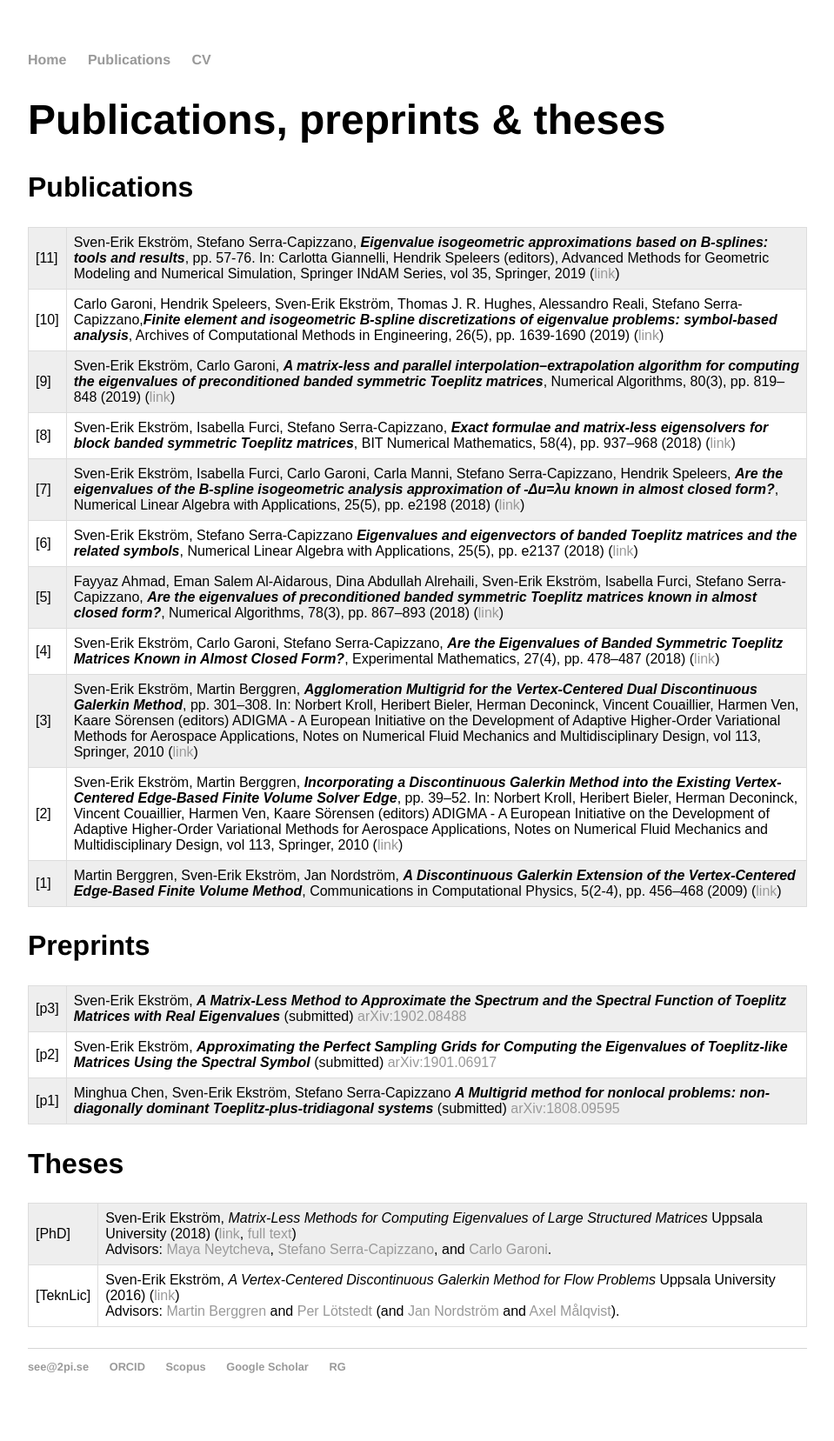
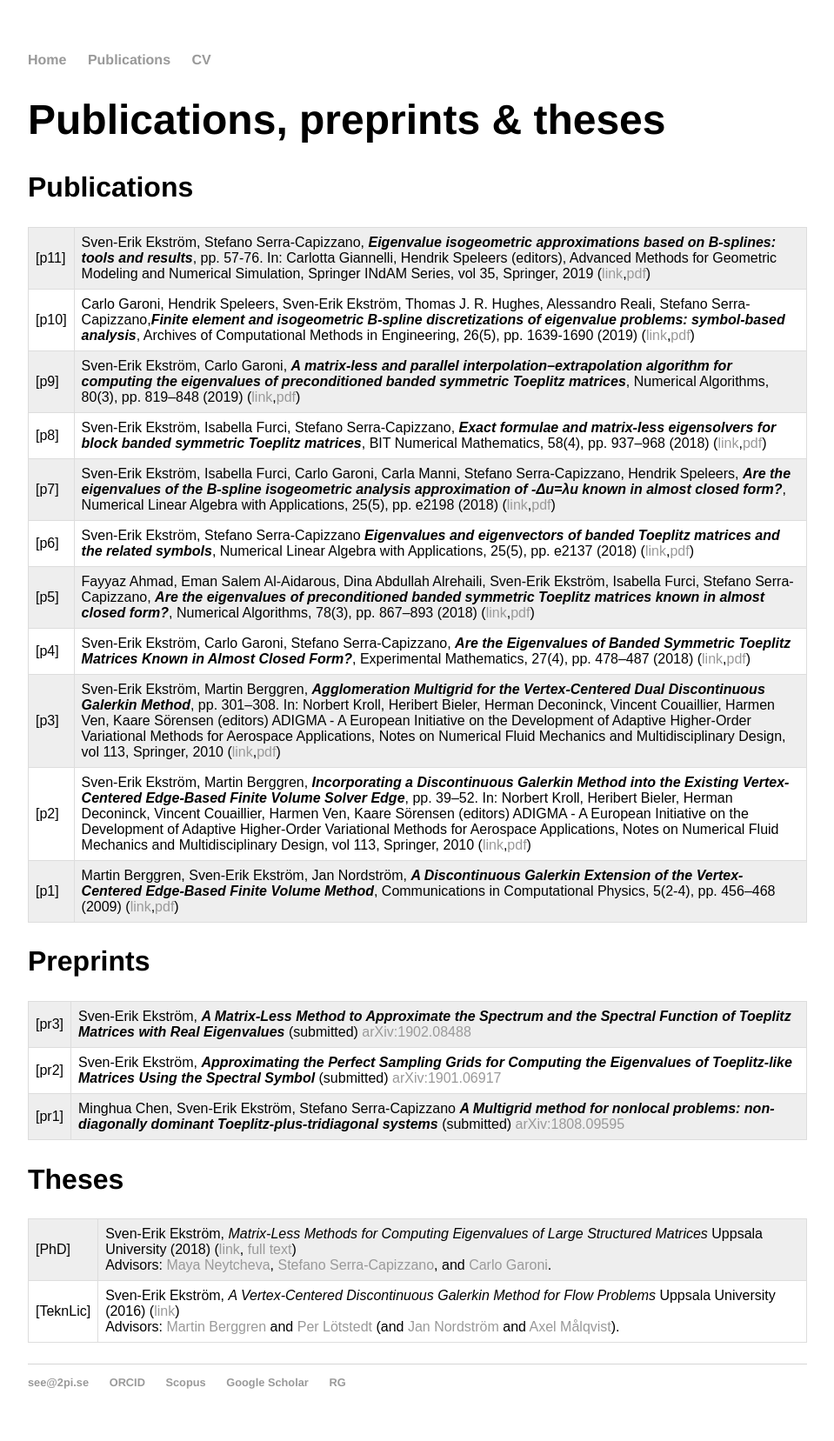
Before and after one commit to sverek/sverek.github.io, a Jekyll site: the page built from publications/index.html, in a window 1280 px wide. Shown: the whole page at 87% size, without its empty margins (160-1119 px from the left). Built offline with Jekyll 4.4.1, drawn with Linux system fonts in a browser that asks for light colours.

Commit message:
added articles

```diff
--- a/publications/index.html
+++ b/publications/index.html
@@ -26,60 +26,60 @@ tr:nth-child(odd) {
 		<h2>Publications</h2>
 		<table>
 		<tr>
-  			<td>[11]</td>
+  			<td>[p11]</td>
   			<td>Sven-Erik Ekström, Stefano Serra-Capizzano, <i><b>Eigenvalue isogeometric approximations based on B-splines: tools and results</b></i>, pp. 57-76. In: Carlotta Giannelli, Hendrik Speleers (editors), Advanced Methods for Geometric Modeling and Numerical Simulation, Springer INdAM Series, vol 35, Springer, 2019 (<a href="https://doi.org/10.1007/978-3-030-27331-6_4
-">link</a>)
+">link</a>,<a href="/publications/pdf/p11.pdf">pdf</a>)
   			</td>
   		</tr>
 		<tr>
-  			<td>[10]</td>
-  			<td>Carlo Garoni, Hendrik Speleers, Sven-Erik Ekström, Thomas J. R. Hughes, Alessandro Reali, Stefano Serra-Capizzano,<i><b>Finite element and isogeometric B-spline discretizations of eigenvalue problems: symbol-based analysis</b></i>, Archives of Computational Methods in Engineering, 26(5), pp. 1639-1690 (2019) (<a href="https://doi.org/10.1007/s11831-018-9295-y">link</a>)
+  			<td>[p10]</td>
+  			<td>Carlo Garoni, Hendrik Speleers, Sven-Erik Ekström, Thomas J. R. Hughes, Alessandro Reali, Stefano Serra-Capizzano,<i><b>Finite element and isogeometric B-spline discretizations of eigenvalue problems: symbol-based analysis</b></i>, Archives of Computational Methods in Engineering, 26(5), pp. 1639-1690 (2019) (<a href="https://doi.org/10.1007/s11831-018-9295-y">link</a>,<a href="/publications/pdf/p10.pdf">pdf</a>)
   			</td>
   		</tr>
 		<tr>
-  			<td>[9]</td>
-  			<td>Sven-Erik Ekström, Carlo Garoni, <i><b>A matrix-less and parallel interpolation–extrapolation algorithm for computing the eigenvalues of preconditioned banded symmetric Toeplitz matrices</b></i>, Numerical Algorithms, 80(3), pp. 819–848 (2019) (<a href="https://doi.org/10.1007/s11075-018-0508-0">link</a>)
+  			<td>[p9]</td>
+  			<td>Sven-Erik Ekström, Carlo Garoni, <i><b>A matrix-less and parallel interpolation–extrapolation algorithm for computing the eigenvalues of preconditioned banded symmetric Toeplitz matrices</b></i>, Numerical Algorithms, 80(3), pp. 819–848 (2019) (<a href="https://doi.org/10.1007/s11075-018-0508-0">link</a>,<a href="/publications/pdf/p9.pdf">pdf</a>)
   			</td>
   		</tr>
 		<tr>
-  			<td>[8]</td>
-  			<td>Sven-Erik Ekström, Isabella Furci, Stefano Serra-Capizzano, <i><b>Exact formulae and matrix-less eigensolvers for block banded symmetric Toeplitz matrices</b></i>, BIT Numerical Mathematics, 58(4), pp. 937–968 (2018) (<a href="https://doi.org/10.1007/s10543-018-0715-z">link</a>)
+  			<td>[p8]</td>
+  			<td>Sven-Erik Ekström, Isabella Furci, Stefano Serra-Capizzano, <i><b>Exact formulae and matrix-less eigensolvers for block banded symmetric Toeplitz matrices</b></i>, BIT Numerical Mathematics, 58(4), pp. 937–968 (2018) (<a href="https://doi.org/10.1007/s10543-018-0715-z">link</a>,<a href="/publications/pdf/p8.pdf">pdf</a>)
   			</td>
   		</tr>
 		<tr>
-  			<td>[7]</td>
-  			<td>Sven-Erik Ekström, Isabella Furci, Carlo Garoni, Carla Manni, Stefano Serra-Capizzano, Hendrik Speleers, <i><b>Are the eigenvalues of the B-spline isogeometric analysis approximation of -Δu=λu known in almost closed form?</b></i>, Numerical Linear Algebra with Applications, 25(5), pp. e2198 (2018) (<a href="https://doi.org/10.1002/nla.2198">link</a>)
+  			<td>[p7]</td>
+  			<td>Sven-Erik Ekström, Isabella Furci, Carlo Garoni, Carla Manni, Stefano Serra-Capizzano, Hendrik Speleers, <i><b>Are the eigenvalues of the B-spline isogeometric analysis approximation of -Δu=λu known in almost closed form?</b></i>, Numerical Linear Algebra with Applications, 25(5), pp. e2198 (2018) (<a href="https://doi.org/10.1002/nla.2198">link</a>,<a href="/publications/pdf/p7.pdf">pdf</a>)
   			</td>
   		</tr>
 		<tr>
-  			<td>[6]</td>
-  			<td>Sven-Erik Ekström, Stefano Serra-Capizzano <i><b>Eigenvalues and eigenvectors of banded Toeplitz matrices and the related symbols</b></i>, Numerical Linear Algebra with Applications, 25(5), pp. e2137 (2018) (<a href="https://doi.org/10.1002/nla.2137">link</a>)
+  			<td>[p6]</td>
+  			<td>Sven-Erik Ekström, Stefano Serra-Capizzano <i><b>Eigenvalues and eigenvectors of banded Toeplitz matrices and the related symbols</b></i>, Numerical Linear Algebra with Applications, 25(5), pp. e2137 (2018) (<a href="https://doi.org/10.1002/nla.2137">link</a>,<a href="/publications/pdf/p6.pdf">pdf</a>)
   			</td>
   		</tr>
 		<tr>
-  			<td>[5]</td>
-  			<td>Fayyaz Ahmad, Eman Salem Al-Aidarous, Dina Abdullah Alrehaili, Sven-Erik Ekström, Isabella Furci, Stefano Serra-Capizzano, <i><b>Are the eigenvalues of preconditioned banded symmetric Toeplitz matrices known in almost closed form?</b></i>, Numerical Algorithms, 78(3), pp. 867–893 (2018) (<a href="https://doi.org/10.1007/s11075-017-0404-z">link</a>)
+  			<td>[p5]</td>
+  			<td>Fayyaz Ahmad, Eman Salem Al-Aidarous, Dina Abdullah Alrehaili, Sven-Erik Ekström, Isabella Furci, Stefano Serra-Capizzano, <i><b>Are the eigenvalues of preconditioned banded symmetric Toeplitz matrices known in almost closed form?</b></i>, Numerical Algorithms, 78(3), pp. 867–893 (2018) (<a href="https://doi.org/10.1007/s11075-017-0404-z">link</a>,<a href="/publications/pdf/p5.pdf">pdf</a>)
   			</td>
   		</tr>
   		<tr>
-  			<td>[4]</td>
-  			<td>Sven-Erik Ekström, Carlo Garoni, Stefano Serra-Capizzano, <i><b>Are the Eigenvalues of Banded Symmetric Toeplitz Matrices Known in Almost Closed Form?</b></i>, Experimental Mathematics, 27(4), pp. 478–487 (2018) (<a href="https://doi.org/10.1080/10586458.2017.1320241">link</a>)
+  			<td>[p4]</td>
+  			<td>Sven-Erik Ekström, Carlo Garoni, Stefano Serra-Capizzano, <i><b>Are the Eigenvalues of Banded Symmetric Toeplitz Matrices Known in Almost Closed Form?</b></i>, Experimental Mathematics, 27(4), pp. 478–487 (2018) (<a href="https://doi.org/10.1080/10586458.2017.1320241">link</a>,<a href="/publications/pdf/p4.pdf">pdf</a>)
   			</td>
   		</tr>
 		<tr>
-  			<td>[3]</td>
-  			<td>Sven-Erik Ekström, Martin Berggren, <i><b>Agglomeration Multigrid for the Vertex-Centered Dual Discontinuous Galerkin Method</b></i>, pp. 301–308. In: Norbert Kroll, Heribert Bieler, Herman Deconinck, Vincent Couaillier, Harmen Ven, Kaare Sörensen (editors) ADIGMA - A European Initiative on the Development of Adaptive Higher-Order Variational Methods for Aerospace Applications, Notes on Numerical Fluid Mechanics and Multidisciplinary Design, vol 113, Springer, 2010 (<a href="https://doi.org/10.1007/978-3-642-03707-8">link</a>)
+  			<td>[p3]</td>
+  			<td>Sven-Erik Ekström, Martin Berggren, <i><b>Agglomeration Multigrid for the Vertex-Centered Dual Discontinuous Galerkin Method</b></i>, pp. 301–308. In: Norbert Kroll, Heribert Bieler, Herman Deconinck, Vincent Couaillier, Harmen Ven, Kaare Sörensen (editors) ADIGMA - A European Initiative on the Development of Adaptive Higher-Order Variational Methods for Aerospace Applications, Notes on Numerical Fluid Mechanics and Multidisciplinary Design, vol 113, Springer, 2010 (<a href="https://doi.org/10.1007/978-3-642-03707-8_21">link</a>,<a href="/publications/pdf/p3.pdf">pdf</a>)
         </td>
   		</tr>
 		<tr>
-  			<td>[2]</td>
-  			<td>Sven-Erik Ekström, Martin Berggren, <i><b>Incorporating a Discontinuous Galerkin Method into the Existing Vertex-Centered Edge-Based Finite Volume Solver Edge</b></i>, pp. 39–52. In: Norbert Kroll, Heribert Bieler, Herman Deconinck, Vincent Couaillier, Harmen Ven, Kaare Sörensen (editors) ADIGMA - A European Initiative on the Development of Adaptive Higher-Order Variational Methods for Aerospace Applications, Notes on Numerical Fluid Mechanics and Multidisciplinary Design, vol 113, Springer, 2010 (<a href="https://doi.org/10.1007/978-3-642-03707-8">link</a>)
+  			<td>[p2]</td>
+  			<td>Sven-Erik Ekström, Martin Berggren, <i><b>Incorporating a Discontinuous Galerkin Method into the Existing Vertex-Centered Edge-Based Finite Volume Solver Edge</b></i>, pp. 39–52. In: Norbert Kroll, Heribert Bieler, Herman Deconinck, Vincent Couaillier, Harmen Ven, Kaare Sörensen (editors) ADIGMA - A European Initiative on the Development of Adaptive Higher-Order Variational Methods for Aerospace Applications, Notes on Numerical Fluid Mechanics and Multidisciplinary Design, vol 113, Springer, 2010 (<a href="https://doi.org/10.1007/978-3-642-03707-8_4">link</a>,<a href="/publications/pdf/p2.pdf">pdf</a>)
         </td>
   		</tr>
   		<tr>
-  			<td>[1]</td>
+  			<td>[p1]</td>
   			<td>Martin Berggren, Sven-Erik Ekström, Jan Nordström, <i><b>A Discontinuous Galerkin Extension of the Vertex-Centered Edge-Based Finite Volume Method</b></i>, Communications in Computational Physics, 5(2-4), pp. 456–468 (2009)
-        (<a href="http://www.global-sci.org/v1/cicp/issue/FULLPDF/5/456/paper.pdf">link</a>)
+        (<a href="http://www.global-sci.org/v1/cicp/issue/FULLPDF/5/456/paper.pdf">link</a>,<a href="/publications/pdf/p1.pdf">pdf</a>)
         </td>
   		</tr>
  		</table>
@@ -89,17 +89,17 @@ tr:nth-child(odd) {
 		<h2>Preprints</h2>
 		<table>
 		<tr>
-  			<td>[p3]</td>
+  			<td>[pr3]</td>
   			<td>Sven-Erik Ekström, <i><b>A Matrix-Less Method to Approximate the Spectrum and the Spectral Function of Toeplitz Matrices with Real Eigenvalues</b></i> (submitted) <a href="https://arxiv.org/abs/1902.08488">arXiv:1902.08488</a>
   			</td>
   		</tr>
 		<tr>
-  			<td>[p2]</td>
+  			<td>[pr2]</td>
   			<td>Sven-Erik Ekström, <i><b>Approximating the Perfect Sampling Grids for Computing the Eigenvalues of Toeplitz-like Matrices Using the Spectral Symbol</b></i> (submitted) <a href="https://arxiv.org/abs/1901.06917">arXiv:1901.06917</a>
   			</td>
   		</tr>
 		<tr>
-  			<td>[p1]</td>
+  			<td>[pr1]</td>
   			<td>Minghua Chen, Sven-Erik Ekström, Stefano Serra-Capizzano <i><b>A Multigrid method for nonlocal problems: non-diagonally dominant Toeplitz-plus-tridiagonal systems</b></i> (submitted) <a href="https://arxiv.org/abs/1808.09595">arXiv:1808.09595</a>
   			</td>
   		</tr>
```
Also changed, not shown: 11 other files.
